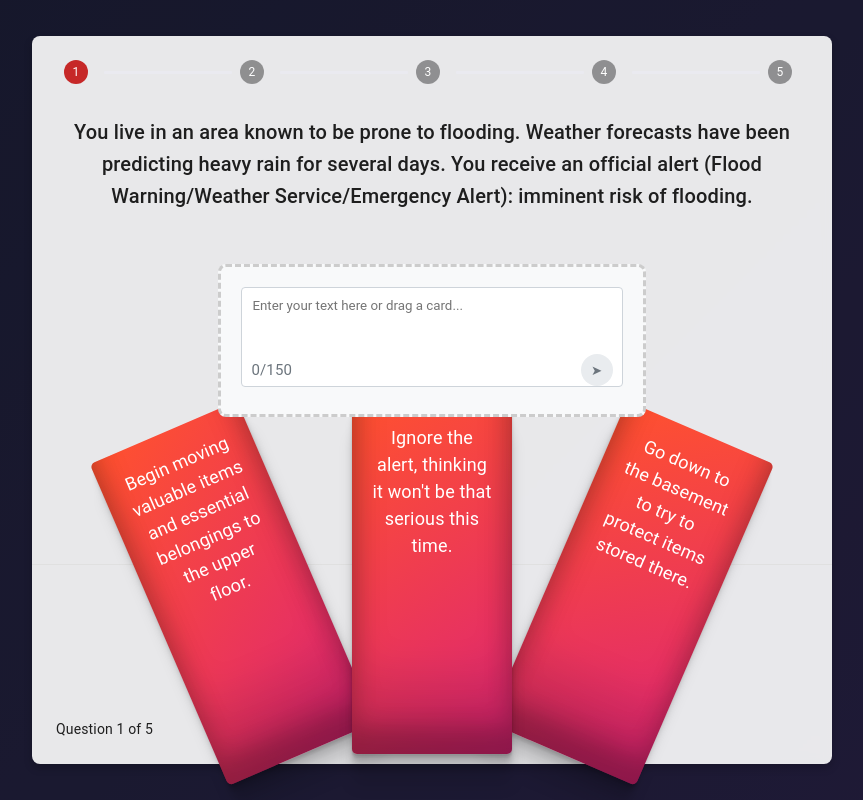
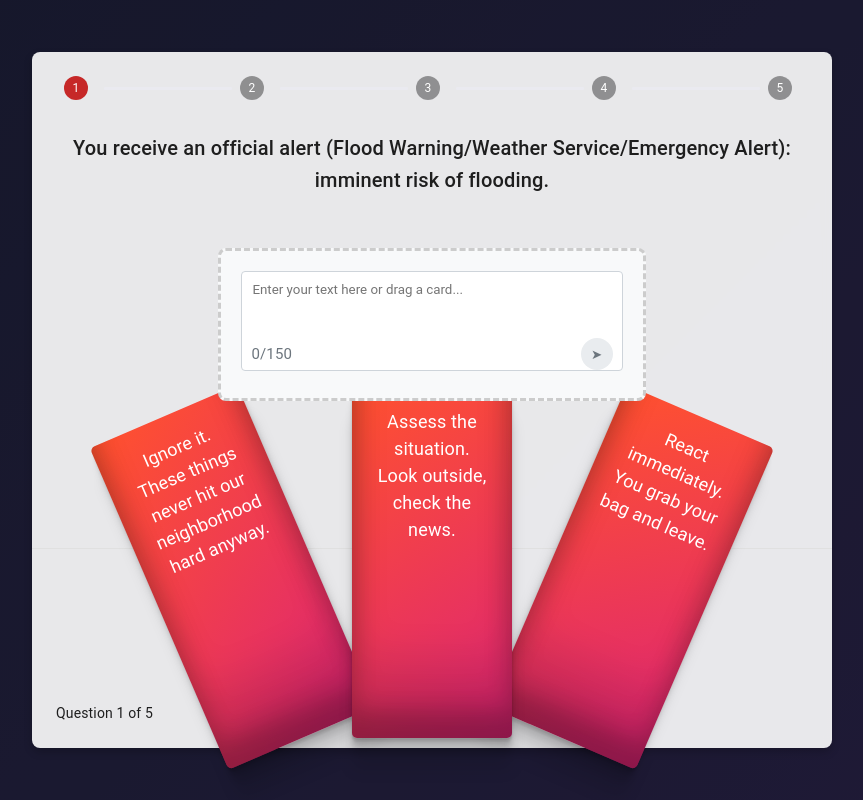
Before and after one commit to Tablerase/HackathonCroixRouge, a React (Vite) app: page /interactive-guide in a window 1280 px wide. Shown: the whole page, without its empty margins (208-1071 px from the left). Built offline with nearby package versions, Linux system fonts and the light colour scheme.

Commit message:
scenario demo

```diff
--- a/src/Components/InteractiveImageScene.tsx
+++ b/src/Components/InteractiveImageScene.tsx
@@ -174,89 +174,89 @@ const InteractiveImageScene: React.FC = () => {
   const questions: Question[] = [
     {
       id: 1,
-      text: "You live in an area known to be prone to flooding. Weather forecasts have been predicting heavy rain for several days. You receive an official alert (Flood Warning/Weather Service/Emergency Alert): imminent risk of flooding.",
+      text: "You receive an official alert (Flood Warning/Weather Service/Emergency Alert): imminent risk of flooding.",
       choices: [
         {
           id: 1,
-          text: "Begin moving valuable items and essential belongings to the upper floor.",
+          text: "Ignore it. These things never hit our neighborhood hard anyway.",
         },
         {
           id: 2,
-          text: "Ignore the alert, thinking it won't be that serious this time.",
+          text: "Assess the situation. Look outside, check the news.",
         },
         {
           id: 3,
-          text: "Go down to the basement to try to protect items stored there.",
+          text: "React immediately. You grab your bag and leave.",
         },
         { id: 4, text: "", isTextField: true },
       ],
     },
     {
       id: 2,
-      text: "Water begins to seep into the ground floor. The water level is rising quickly.",
+      text: "You look outside. Choose the situation.",
       choices: [
         {
           id: 1,
-          text: "Quickly prepare an emergency kit (water, food, radio, flashlight, documents, medications).",
+          text: "The street looks damp but quiet. Light rain taps on the windows. No visible flooding.",
         },
         {
           id: 2,
-          text: "Try to leave by car to reach relatives who live on higher ground.",
+          text: "Water is pooling at the end of the driveway. Storm drains are overflowing.",
         },
         {
           id: 3,
-          text: "Try to block the water by sealing doors with towels and sandbags from the garage.",
+          text: "Water is already rushing through the street. Trash bins are floating.",
         },
         { id: 4, text: "", isTextField: true },
       ],
     },
     {
       id: 3,
-      text: "The ground floor is now flooded (more than three feet of water). You are taking refuge upstairs with your family.",
+      text: "Do you consider rain might damage your stuff?",
       choices: [
         {
           id: 1,
-          text: "Position yourself near an upstairs window and use a flashlight to signal your presence to rescue services.",
+          text: "You think about moving your valuables to higher ground.",
         },
         {
           id: 2,
-          text: "Carefully go downstairs to assess the damage and see if anything can still be saved.",
+          text: "Yes, you might seal doors and windows.",
         },
         {
           id: 3,
-          text: "Try to call emergency services using the landline phone, even if it doesn't seem to be working.",
+          text: "No. You have other thoughts.",
         },
         { id: 4, text: "", isTextField: true },
       ],
     },
     {
       id: 4,
-      text: "The flood has caused structural damage to your home. What should you do if you are trapped under debris?",
+      text: "“What items have you gathered or prepared in your flood emergency kit?",
       choices: [
-        { id: 1, text: "Stay calm, conserve energy, and wait for help" },
-        { id: 2, text: "Try to move and free yourself as much as possible" },
+        { id: 1, text: "A Fully Ready Kit." },
+        { id: 2, text: "Nothing." },
         {
           id: 3,
-          text: "Make noise periodically to attract attention from rescuers",
+          text: "I might get my phone, a charger, some food, and water.",
         },
         { id: 4, text: "", isTextField: true },
       ],
     },
     {
       id: 5,
-      text: "During the flooding event, what is the most reliable way to stay informed about the situation?",
+      text: "Choose the most fitting action accoring to the current situation.",
       choices: [
         {
           id: 1,
-          text: "Check official social media accounts of emergency services",
+          text: "You leave imediately with what you can grab.",
         },
         {
           id: 2,
-          text: "Listen to a battery-powered radio for local news updates",
+          text: "You take refuge.",
         },
         {
           id: 3,
-          text: "Monitor emergency alert systems on your mobile device",
+          text: "You call someone.",
         },
         { id: 4, text: "", isTextField: true },
       ],
```
